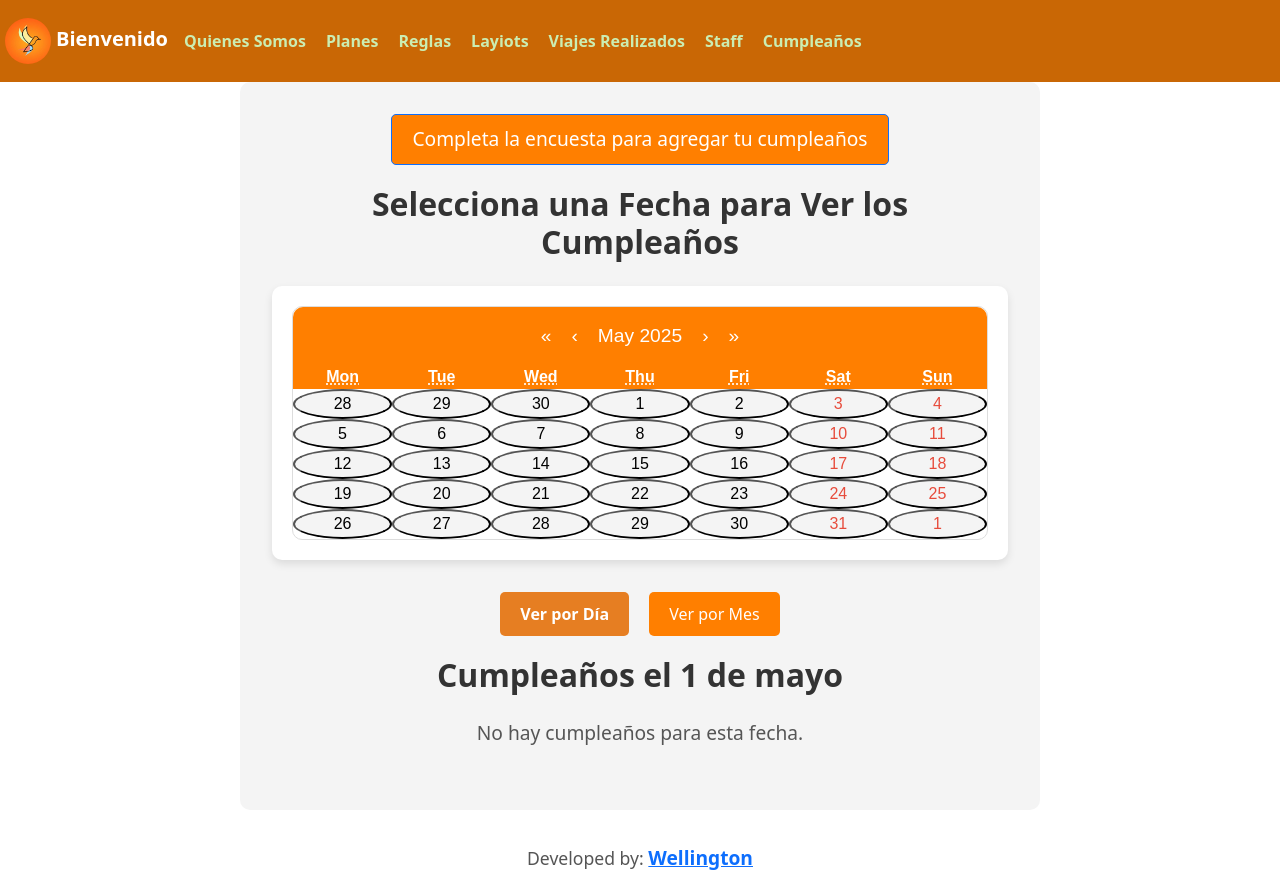
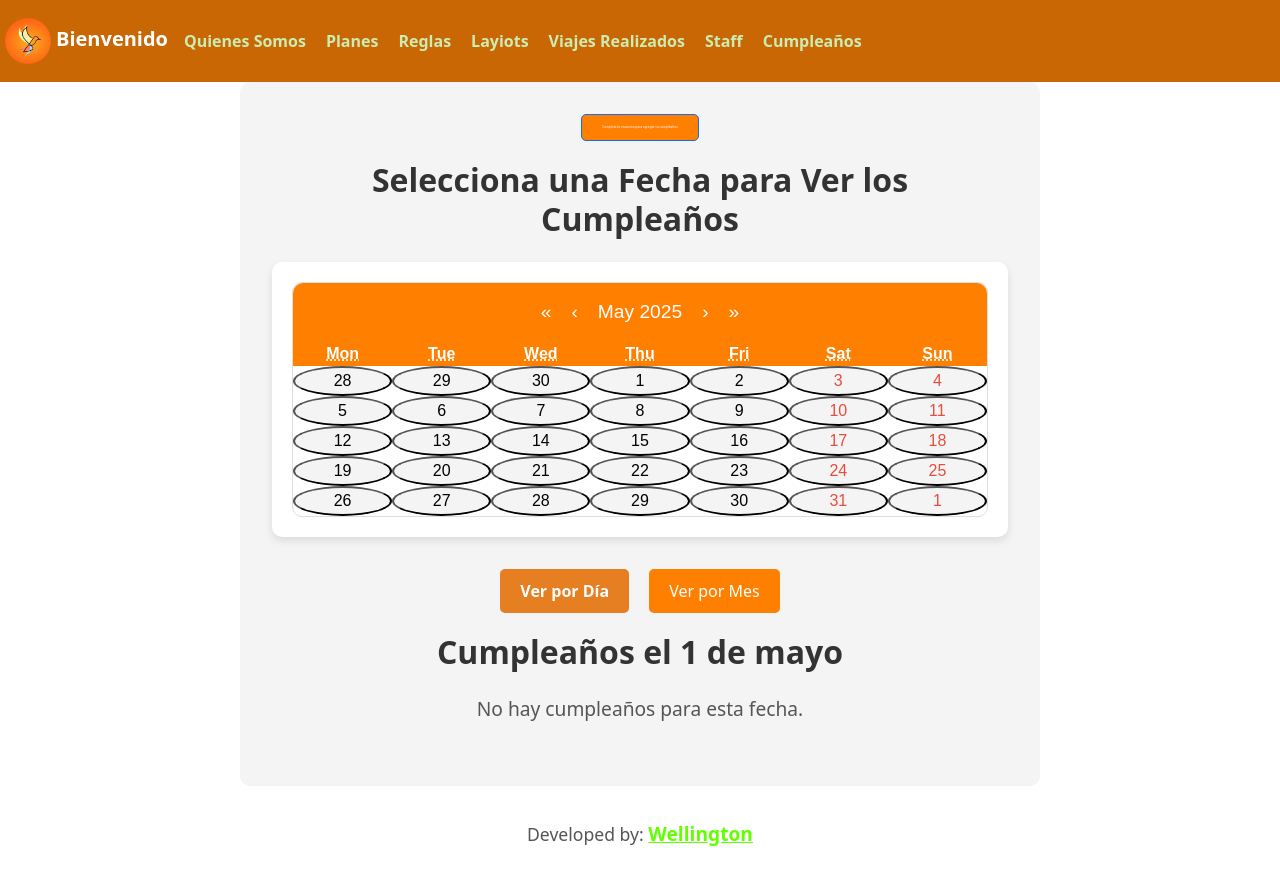
Before and after one commit to WellPlays24/planes-refugio, a React (Vite) app: page /birthdays in a window 1280 px wide. After the commit the page ends 859 px from the top, so only its background shows below. Built offline with nearby package versions, Linux system fonts and the light colour scheme.

Commit message:
agg new people

```diff
--- a/src/components/Birthdays.css
+++ b/src/components/Birthdays.css
@@ -122,11 +122,11 @@
 
   .survey-button-container {
     text-align: center;
-    margin-bottom: 20px;
+    margin-bottom: 10px;
   }
 
   .survey-button-container a {
-    font-size: 1.2rem;
+    font-size: .2rem;
     padding: 10px 20px;
     background-color: #ff7f00;  /* Naranja */
     color: white;
@@ -136,7 +136,7 @@
   }
 
   .survey-button-container a:hover {
-    background-color: #e67e22;
+    background-color: #121111;
   }
 
   h2 {
@@ -153,14 +153,14 @@
   padding: 0.5rem 1rem;
   font-size: 1.1rem;
   font-weight: bold;
-  border-radius: 5px;
-  cursor: pointer;
+  border-radius: 8px;
+  cursor: progress;
   transition: background-color 0.3s ease, transform 0.3s ease;
 }
 
 .birthday-card button:hover {
-  background-color: #e67e00; /* Naranja más oscuro al pasar el cursor */
-  transform: scale(1.05); /* Efecto de ampliación al hacer hover */
+  background-color: #170f06; /* Naranja más oscuro al pasar el cursor */
+  transform: scale(1.2); /* Efecto de ampliación al hacer hover */
 }
 
 .view-mode-selector {
--- a/src/components/Birthdays.jsx
+++ b/src/components/Birthdays.jsx
@@ -106,7 +106,8 @@ function Birthdays() {
             <div key={member.id} className="birthday-card">
               <img src={member.image} alt={member.name} className="birthday-image" />
               <h3>{member.name}</h3>
-              <p>¡Feliz cumpleaños!</p>
+              {/* Mostrar la fecha seleccionada */}
+              {/* <p>¡Feliz cumpleaños!</p> */}
               <h5>{member.place}</h5>
               {viewMode === 'month' && (
                 <p className="birthday-date">{formatDate(new Date(member.birthday))}</p>
--- a/src/components/Home.css
+++ b/src/components/Home.css
@@ -60,6 +60,10 @@ p {
   color: #62ff00;
 }
 
+.made-by a {
+  color: #62ff00;
+}
+
 .made-by p {
   font-size: 1.1rem;
   margin: 0;
--- a/src/data/birthdayMembers.js
+++ b/src/data/birthdayMembers.js
@@ -60,6 +60,7 @@ import brayanganchozo from '../assets/birthdays/brayanganchozo.png';
 import duglasvera from '../assets/birthdays/duglasvera.png';
 import britenikristel from '../assets/birthdays/britenikristel.png';
 import pedropablo from '../assets/birthdays/pedropablo.png';
+import josenkavelez from '../assets/birthdays/josenkavelez.png';
 
 
 
@@ -122,6 +123,7 @@ const birthdayMembers = [
   { id: 54, name: 'Duglas Vera', birthday: '1999-04-24', place: 'Rocafuerte Manabí', image: duglasvera }, // 23 de abr
   { id: 55, name: 'Briteni Maridueña', birthday: '2005-12-25', place: 'Guayaquil', image: britenikristel }, // 24 de dic
   { id: 56, name: 'Pedro Villamil', birthday: '2002-06-09', place: 'Manta', image: pedropablo }, // 8 de jun
+  { id: 58, name: 'Josenka Vélez', birthday: '2002-05-21', place: 'Manta', image: josenkavelez }, // 20 de may
 
 
   // Aquí puedes añadir más miembros con cumpleaños si es necesario.
```
Also changed, not shown: src/assets/birthdays/josenkavelez.png (added).
